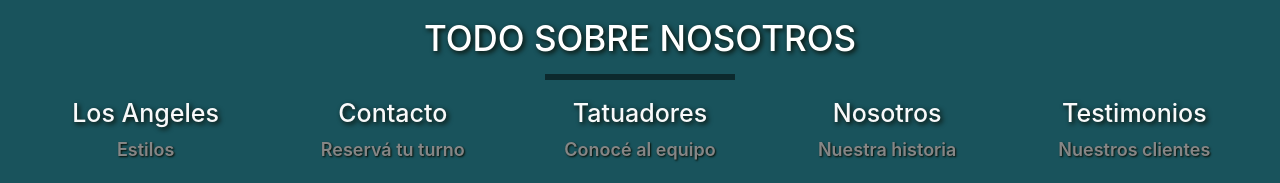
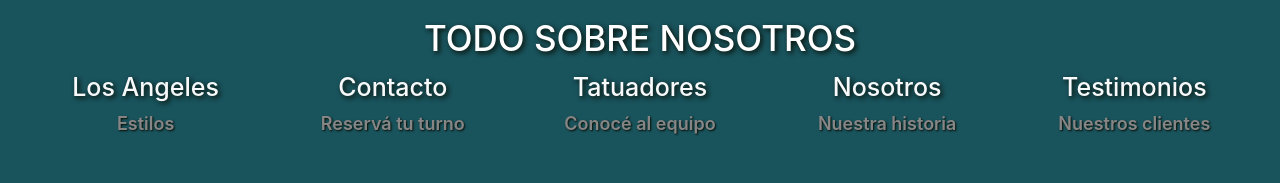
Before and after one commit to ccoelh0/Los-Angeles-Studio_Agustin-Coelho, a plain HTML site: page index.html in a window 1280 px wide. Shown: the part 3319-3502 px from the top of the page. After the commit the page ends 3476 px from the top, so only its background shows below. Drawn offline with nearby package versions, Linux system fonts and the light colour scheme.

Commit message:
subrayado mapap
no dar bola

```diff
--- a/style-img/css/losangelescoelho.css
+++ b/style-img/css/losangelescoelho.css
@@ -60,15 +60,7 @@ li{
     margin-bottom: 20px;
 }
 
-.subrayadoMapa{
-    width: 190px;
-    height: 6px;
-    background: #00000081;
-    margin: auto;
-    position: relative;
-    top: 2%;
-    margin-bottom: 20px;
-}
+
 
 .subrayadoNoindexh1{
     width: 100px;
```
